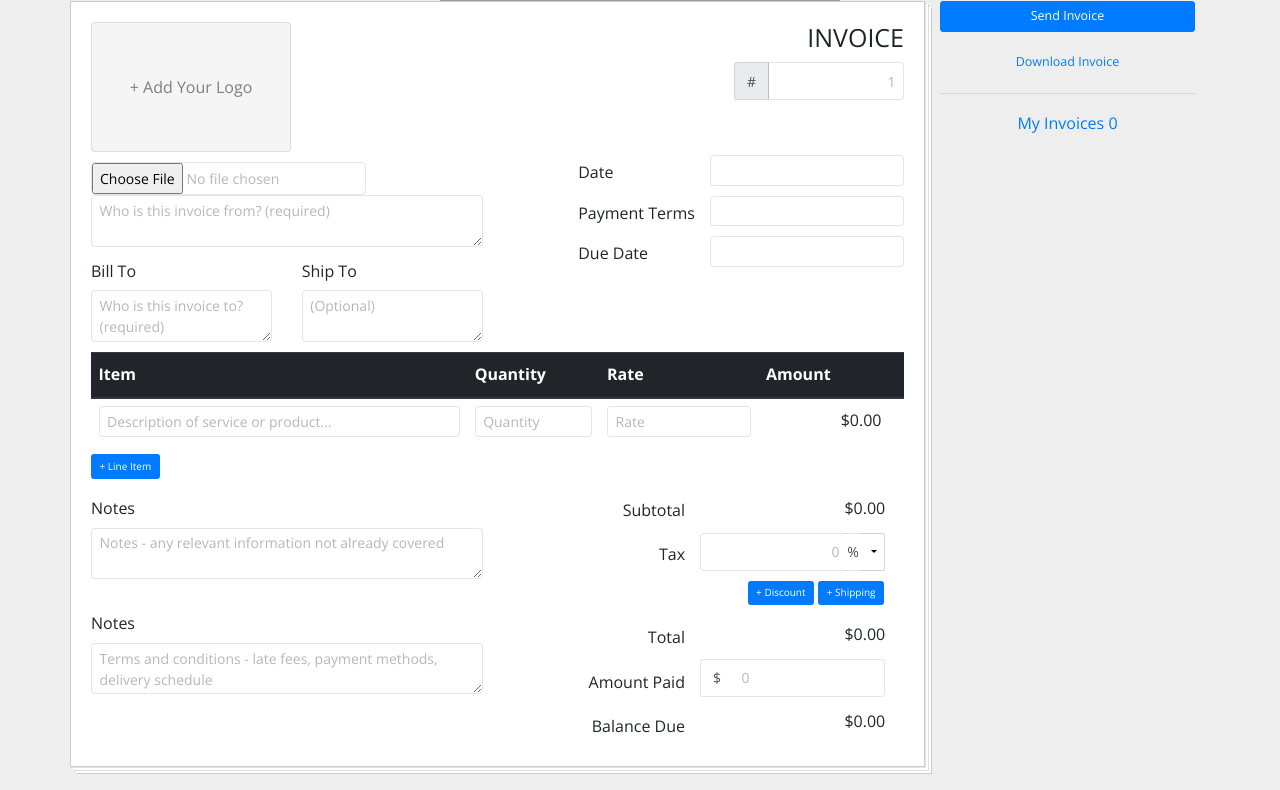
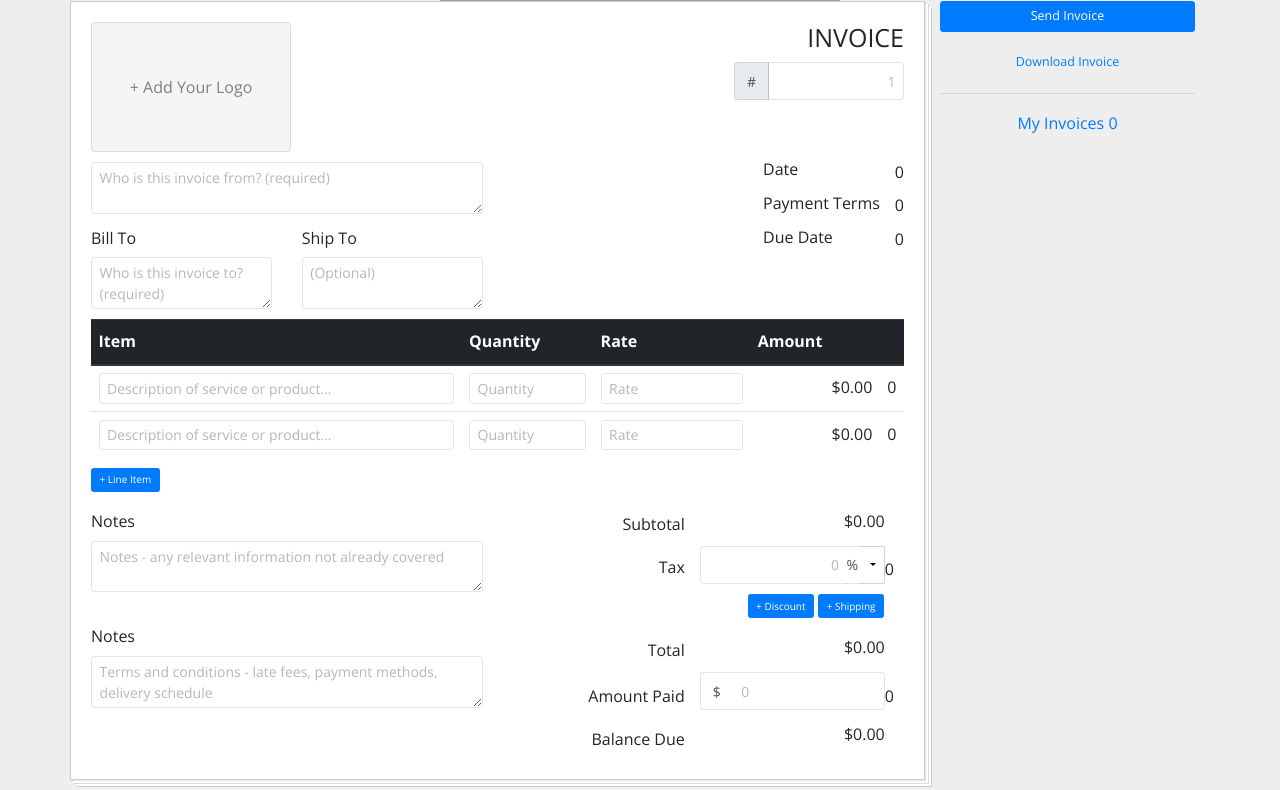
Before and after one commit to mdtahidulislam/invoice-generator, a PHP site: page / in a window 1280 px wide. Shown: the part 299-1089 px from the top of the page. Run offline with PHP 8.4, Linux system fonts and the light colour scheme; some libraries are stand-ins or nearby versions; grey boxes are pictures that could not be loaded.

Commit message:
table row calc

```diff
--- a/assets/css/style.css
+++ b/assets/css/style.css
@@ -170,6 +170,34 @@ section {
 	cursor: pointer;
 }
 
+.preview {
+    position: relative;
+    max-width: 200px;
+    max-height: 150px;
+    margin-bottom: 15px;
+}
+
+.preview-img {
+	max-width: 100%;
+	height: auto;
+}
+
+.close-img {
+    cursor: pointer;
+    font-size: 18px;
+    background: #000;
+    padding: 2px 5px;
+    border-radius: 4px;
+    color: #fff;
+	position: absolute;
+	top: 0;
+	left: 0;
+}
+
+.close-img:hover {
+	background: #4B94D9;
+}
+
 .inv-title {
     overflow: hidden;
     margin-bottom: 45px;
--- a/assets/js/main.js
+++ b/assets/js/main.js
@@ -1,8 +1,28 @@
 $(document).ready(function(){
     // file name show
     $('.inv-file-input').on('change',  function(e){
-        let fileName = $(this).val().split('\\').pop();
-        $(this).siblings('.inv-file-label').addClass('selected').html(fileName);
+        // show slected file name as label
+        //let fileName = $(this).val().split('\\').pop();
+        //$(this).siblings('.inv-file-label').addClass('selected').html(fileName);
+        // show image preview
+        const imgFile = this.files[0];
+        if (imgFile) {
+            let reader = new FileReader();
+            reader.onload = (e)=>{
+                $('.preview-img').attr('src', e.target.result);
+            }
+            reader.readAsDataURL(imgFile);
+        }
+        $('.inv-file-input').addClass('d-none');
+        $('.preview').removeClass('d-none');
+
+        // close image preview
+        $('.close-img').on('click', ()=>{
+            $('.preview').addClass('d-none');
+            $('.inv-file-input').removeClass('d-none');
+            $('.inv-file-input').val('');
+            //$('.inv-file-input').siblings('.inv-file-label').addClass('selected').html('+ Add Your Logo');
+        });
     });
 
     /* ==========================================================
@@ -35,6 +55,7 @@ $(document).ready(function(){
             }
         });
     });
+
     /* ==========================================================
             For Discount and shipping row show/hide
     =========================================================== */
@@ -94,6 +115,7 @@ $(document).ready(function(){
             }
         });
     });
+
     /* ==========================================================
                         For Shipping dropdown type
     =========================================================== */
@@ -125,21 +147,19 @@ $(document).ready(function(){
             }
         });
     });
-});
+
+    /* ==========================================================
+                    calculation
+    =========================================================== */
+    $('table input').on('input', function() {
+        var $tr = $(this).closest('tr'); // get tr which contains the input
+        var tot = 0; // variable to sore sum
+        $('input', $tr).each(function() { // iterate over inputs
+            tot += Number($(this).val()) || 0; // parse and add value, if NaN then add 0
+        });
+        $('td:last', $tr).text(tot); // update last column value
+    }).trigger('input'); // trigger input to set initial value in column
 
 
 
-
-
-function previewImage() {
-    var file = document.getElementById("file").files;
-    if (file.length > 0) {
-        var fileReader = new FileReader();
-
-        fileReader.onload = function (event) {
-            document.getElementById("preview").setAttribute("src", event.target.result);
-        };
-
-        fileReader.readAsDataURL(file[0]);
-    }
-}
+});
--- a/footer.php
+++ b/footer.php
@@ -23,14 +23,11 @@
 	</script>
 	<script type="text/javascript">
   $(document).ready(function(){
-
-    var i = 1;
-
+    var i = 0;
     $("#add").click(function(){
       i++;
       $('#dynamic_field').append('<tr id="row'+i+'"><td width="500"><input type="text" name="item_name[]" placeholder="Description of service or product..." class="form-control" required/></td><td width="150"><input type="number" name="item_qty[]" class="form-control" required autocomplete="off" placeholder="Quantity"></td><td width="200"><input type="number" name="item_rate[]" placeholder="Rate" class="form-control" required></td><td width="150" align="right"><span class="amount">$0.00</span></td><td><button type="button" name="remove" id="'+i+'" class="btn btn-danger btn_remove">X</button></td></tr>');
     });
-
     $(document).on('click', '.btn_remove', function(){
       var button_id = $(this).attr("id");
       $('#row'+button_id+'').remove();
--- a/index.php
+++ b/index.php
@@ -14,14 +14,12 @@
                      <div class="col">
                         <div class="inv-info__contact">
                            <div class="inv-file-input form-group">
-                              <input type="file" accept="image/*" name="logo" class="inv-file-input">
+                              <input type="file" name="logo" class="inv-file-input">
                               <label class="inv-file-label" for="customFile">+ Add Your Logo</label>
-                              <img id="preview">
                            </div>
-                           <div>
-                           <input type="file" name="file" id="file" accept="image/*" onchange="previewImage();">
-
- <img id="preview">
+                           <div class="preview d-none">
+                              <img class="preview-img" src="">
+                              <i class="fas fa-times close-img"></i>
                            </div>
                            <div class="form-group">
                               <textarea name="customer_msg" rows="2" class="form-control" placeholder="Who is this invoice from? (required)"></textarea>
@@ -85,15 +83,30 @@
                                  </tr>
                               </thead>
                               <tbody>
-                                 <tr>
+                                 <tr id="row0" class="single-row">
                                     <td width="500">
-                                       <input type="text" name="item_name[]" placeholder="Description of service or product..." class="form-control" required>
+                                       <input type="text" name="item_name[]" id="item-name" placeholder="Description of service or product..." class="form-control" required>
                                     </td>
                                     <td width="150">
-                                       <input type="number" name="item_qty[]" class="form-control" required autocomplete="off" placeholder="Quantity">
+                                       <input type="number" name="item_qty[]" id="item-qty" class="form-control" required autocomplete="off" placeholder="Quantity">
                                     </td>
                                     <td width="200">
-                                       <input type="number" name="item_rate[]" class="form-control" placeholder="Rate" required>
+                                       <input type="number" name="item_rate[]" id="item-rate" class="form-control" placeholder="Rate" required>
+                                    </td>
+                                    <td width="150" align="right">
+                                       <span class="amount">$0.00</span>
+                                    </td>
+                                    <td></td>
+                                 </tr>
+                                 <tr id="row0" class="single-row">
+                                    <td width="500">
+                                       <input type="text" name="item_name[]" id="item-name" placeholder="Description of service or product..." class="form-control" required>
+                                    </td>
+                                    <td width="150">
+                                       <input type="number" name="item_qty[]" id="item-qty" class="form-control" required autocomplete="off" placeholder="Quantity">
+                                    </td>
+                                    <td width="200">
+                                       <input type="number" name="item_rate[]" id="item-rate" class="form-control" placeholder="Rate" required>
                                     </td>
                                     <td width="150" align="right">
                                        <span class="amount">$0.00</span>
```
Also changed, not shown: ajaxcalculator.php (added).
